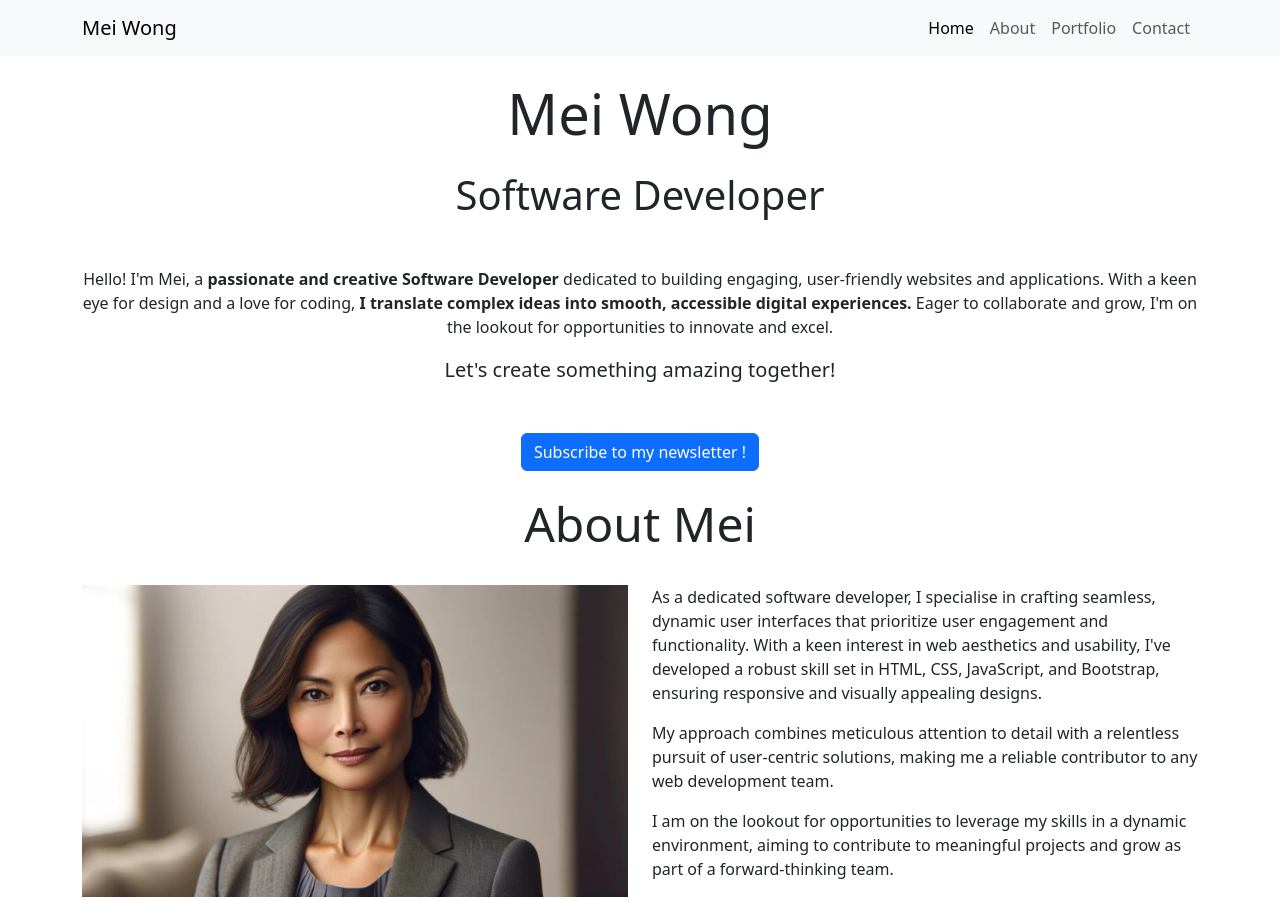
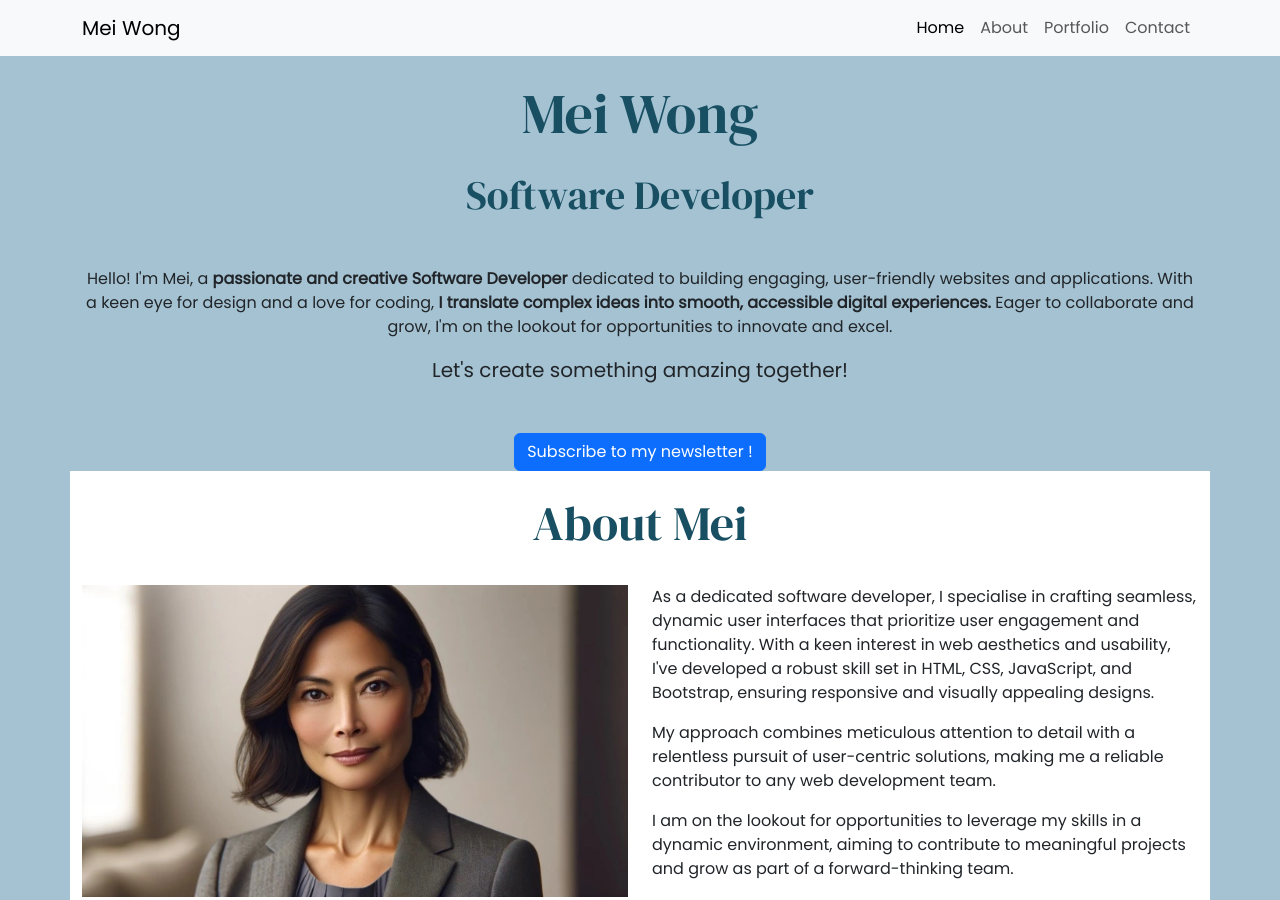
Before and after one commit to saraelizalde/Mei-Wong, a plain HTML site: page index.html in a window 1280 px wide. Shown: the top 900 px of the page. Drawn offline with nearby package versions, Linux system fonts and the light colour scheme; files whose address does not match are found by name.

Commit message:
Add the hero-image to images

```diff
--- /dev/null
+++ b/assets/assets/CSS/styles.css
@@ -0,0 +1,41 @@
+/*
+   #a4c2d1; egg blue
+    #dbdcde; light grey
+    #1f7798; mid-blue
+    #184f63; dark-blue
+*/
+
+/* global styles */
+
+@import url('https://fonts.googleapis.com/css2?family=DM+Serif+Display:ital@0;1&family=Poppins&display=swap');
+
+body{
+    font-family: "Poppins", sans-serif;
+    background-color:  #a4c2d1; /*egg blue*/
+}
+
+h1, h2{
+    font-family: "DM Serif Display", serif;
+    color: #184f63; /*dark-blue*/
+}
+
+#hero{
+    background-image: assets/image/hero-image.webp;
+}
+
+/*About Section*/
+#about{
+    background-color:white;
+}
+
+/*Portfolio*/
+
+#portfolio{
+    background-color:#dbdcde;
+}
+
+/*Contact Section*/
+
+#contact{
+    background-color: white;
+}
--- a/index.html
+++ b/index.html
@@ -8,6 +8,8 @@
   <!-- Bootstrap CSS -->
   <link href="https://cdn.jsdelivr.net/npm/bootstrap@5.3.3/dist/css/bootstrap.min.css" rel="stylesheet"
     integrity="sha384-QWTKZyjpPEjISv5WaRU9OFeRpok6YctnYmDr5pNlyT2bRjXh0JMhjY6hW+ALEwIH" crossorigin="anonymous">
+  <!--Costum CSS stylsheet-->
+    <link href="assets/assets/CSS/styles.css" rel="stylesheet" type="text/css">
 </head>
 
 
```
Also changed, not shown: assets/assets/images/bmi-calculator.webp (renamed from assets/images/bmi-calculator.webp), assets/assets/images/hero-image.webp (added), assets/assets/images/math-wiz.webp (renamed from assets/images/math-wiz.webp), assets/assets/images/mei-wong.webp (renamed from assets/images/mei-wong.webp), assets/assets/images/wags-and-walks.webp (renamed from assets/images/wags-and-walks.webp), assets/assets/images/we-wellness.webp (renamed from assets/images/we-wellness.webp).
